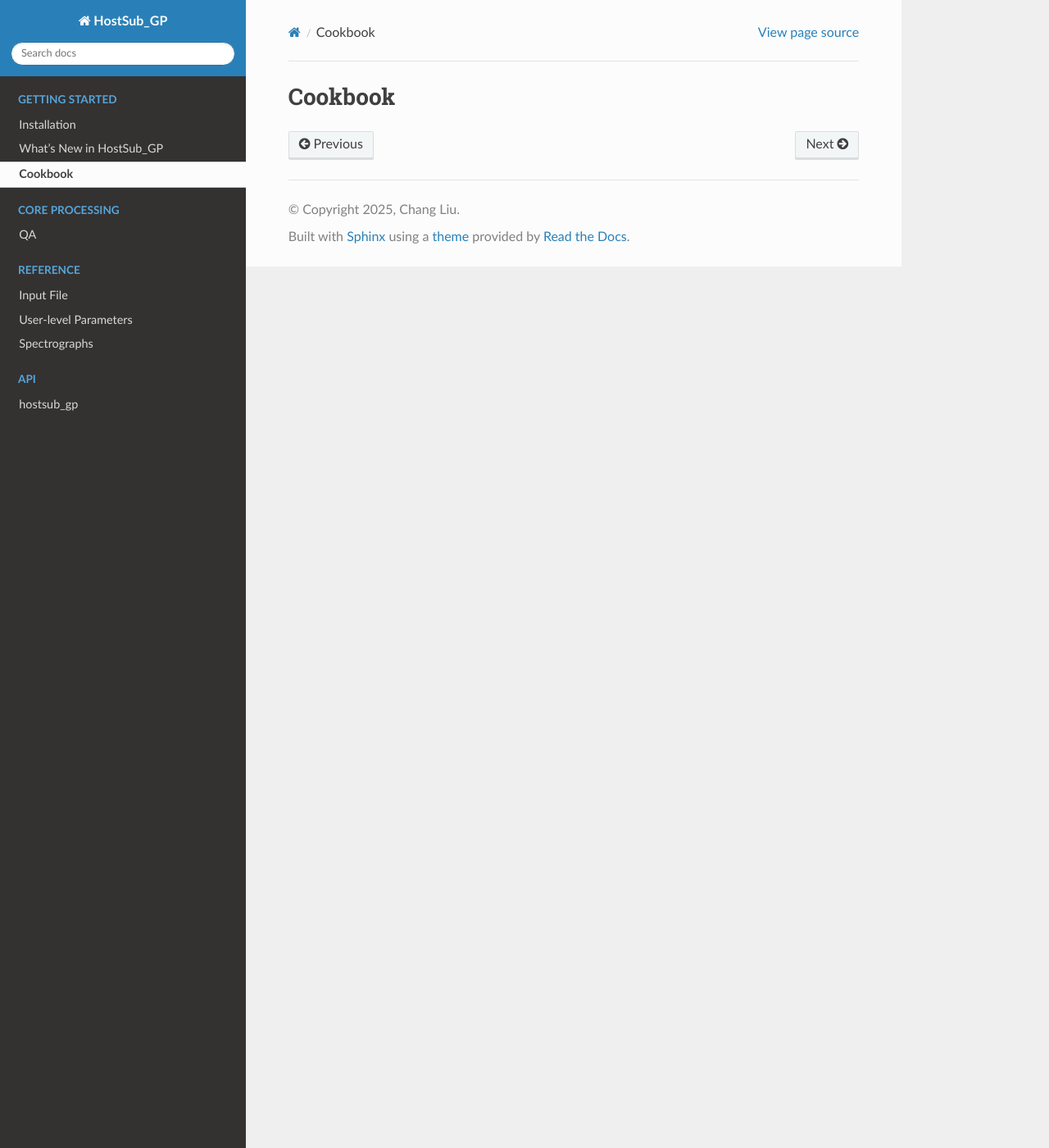
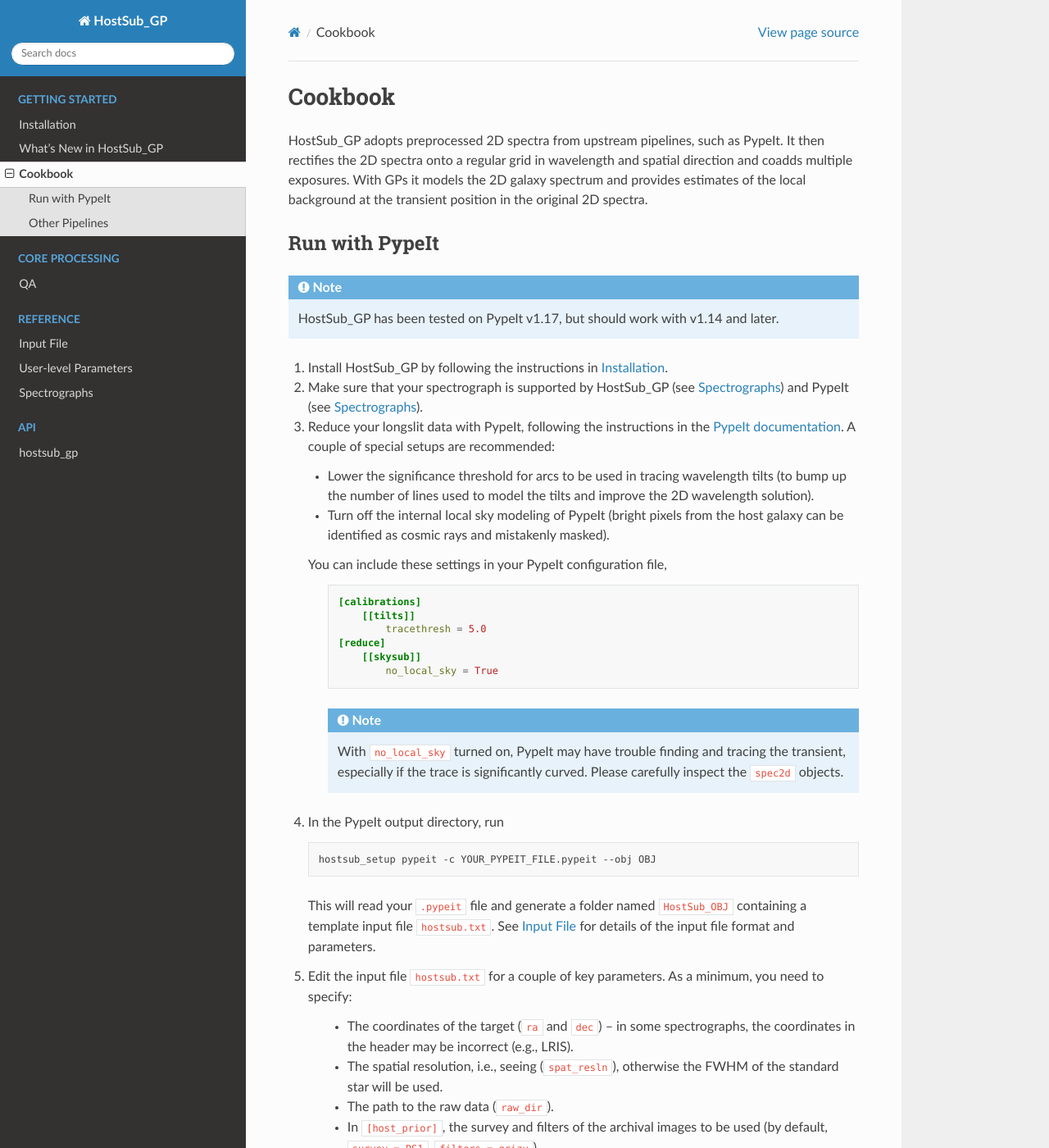
Before and after one commit to slowdivePTG/HostSub_GP, a Sphinx documentation site: the page built from docs/cookbook.rst, in a window 1280 px wide and 1400 px high. Shown: the whole window at 82% size. Built offline with Sphinx 7.4.7 and the Read the Docs theme 3.1.0, drawn with Linux system fonts in a browser that asks for light colours; some of the changed text lies outside the part shown.

Commit message:
docs: cookbook

```diff
--- a/docs/cookbook.rst
+++ b/docs/cookbook.rst
@@ -1,2 +1,80 @@
 Cookbook
 ---------
+
+HostSub_GP adopts preprocessed 2D spectra from upstream pipelines, such as PypeIt. It then rectifies the 2D spectra onto a regular grid in wavelength and spatial direction and coadds multiple exposures. With GPs it models the 2D galaxy spectrum and provides estimates of the local background at the transient position in the original 2D spectra.
+
+Run with PypeIt
+~~~~~~~~~~~~~~~~
+
+.. note::
+
+   HostSub_GP has been tested on PypeIt v1.17, but should work with v1.14 and later.
+
+1. Install HostSub_GP by following the instructions in :doc:`installation`.
+2. Make sure that your spectrograph is supported by HostSub_GP (see :doc:`reference/spectrographs`) and PypeIt (see `Spectrographs <https://pypeit.readthedocs.io/en/stable/spectrographs/spectrographs.html>`_).
+3. Reduce your longslit data with PypeIt, following the instructions in the `PypeIt documentation <https://pypeit.readthedocs.io/en/stable/>`_. A couple of special setups are recommended:
+
+   * Lower the significance threshold for arcs to be used in tracing wavelength tilts (to bump up the number of lines used to model the tilts and improve the 2D wavelength solution).
+   * Turn off the internal local sky modeling of PypeIt (bright pixels from the host galaxy can be identified as cosmic rays and mistakenly masked).
+
+   You can include these settings in your PypeIt configuration file,
+
+    .. code-block:: ini
+
+        [calibrations]
+            [[tilts]]
+                tracethresh = 5.0
+        [reduce]
+            [[skysub]]
+                no_local_sky = True
+
+    .. note::
+
+       With ``no_local_sky`` turned on, PypeIt may have trouble finding and tracing the transient, especially if the trace is significantly curved. Please carefully inspect the ``spec2d`` objects.
+
+4. In the PypeIt output directory, run
+
+   .. code-block:: shell
+
+        hostsub_setup pypeit -c YOUR_PYPEIT_FILE.pypeit --obj OBJ
+
+   This will read your ``.pypeit`` file and generate a folder named ``HostSub_OBJ`` containing a template input file ``hostsub.txt``. See :doc:`reference/input_file` for details of the input file format and parameters.
+
+5. Edit the input file ``hostsub.txt`` for a couple of key parameters. As a minimum, you need to specify:
+
+    * The coordinates of the target (``ra`` and ``dec``) -- in some spectrographs, the coordinates in the header may be incorrect (e.g., LRIS).
+    * The spatial resolution, i.e., seeing (``spat_resln``), otherwise the FWHM of the standard star will be used.
+    * The path to the raw data (``raw_dir``).
+    * In ``[host_prior]``, the survey and filters of the archival images to be used (by default, ``survey = PS1``, ``filters = grizy``).
+    * In ``[host_emission]``, a rough redshift of the host (``z``).
+
+6. Run the main processing script
+
+   .. code-block:: shell
+
+        hostsub hostsub.txt
+
+   This will
+    * Download archival images of the host galaxy from the specified survey (e.g., Pan-STARRS1, Legacy Surveys, and SDSS) and save them in ``SURVEY_cutout/`` (``SURVEY = ps1``, ``ls``, or ``sdss``).
+    * Conduct the modeling and throw a bunch of QA plots in ``QA/``.
+    * Save the background-subtracted 2D spectra in the ``Science/`` folder generated by PypeIt, with the suffix ``_hostsub.fits``.
+
+   This concludes the main HostSub_GP processing.
+
+7. Coming back to PypeIt, coadd the ``*_hostsub.fits`` files and a 1D spectrum and will be automatically extracted from the coadded 2D spectrum. With that you can proceed with your usual analysis.
+
+   .. note::
+
+      ``pypeit_coadd_2dspec`` sometimes complains about the ``*_hostsub.fits`` files not having the right objects to be used in the frame alignment. In this case, add
+
+        .. code-block:: ini
+
+            [coadd2d]
+                offsets = 0,0,0
+
+      to your ``coadd2d`` configuration file, assuming you have three exposures to be coadded.
+
+Other Pipelines
+~~~~~~~~~~~~~~~~~~~~~
+
+Support under development. Please raise an issue if you are interested in using HostSub_GP with other upstream pipelines.
--- a/docs/reference/input_file.rst
+++ b/docs/reference/input_file.rst
@@ -26,7 +26,8 @@ An example input file for HostSub_GP is provided below. This file specifies the
             filters = grizy
 
         [[host_emission]]
-            z = 0.0150
+            find_host_emission = True
+            # z = 0.0
 
         [[seeing_match]]
             dseeing_lower = 0.0
```
Also changed, not shown: README.md (+11 -7 lines), README.rst (deleted, +0 -13 lines), docs/index.rst (+9 -0 lines).
